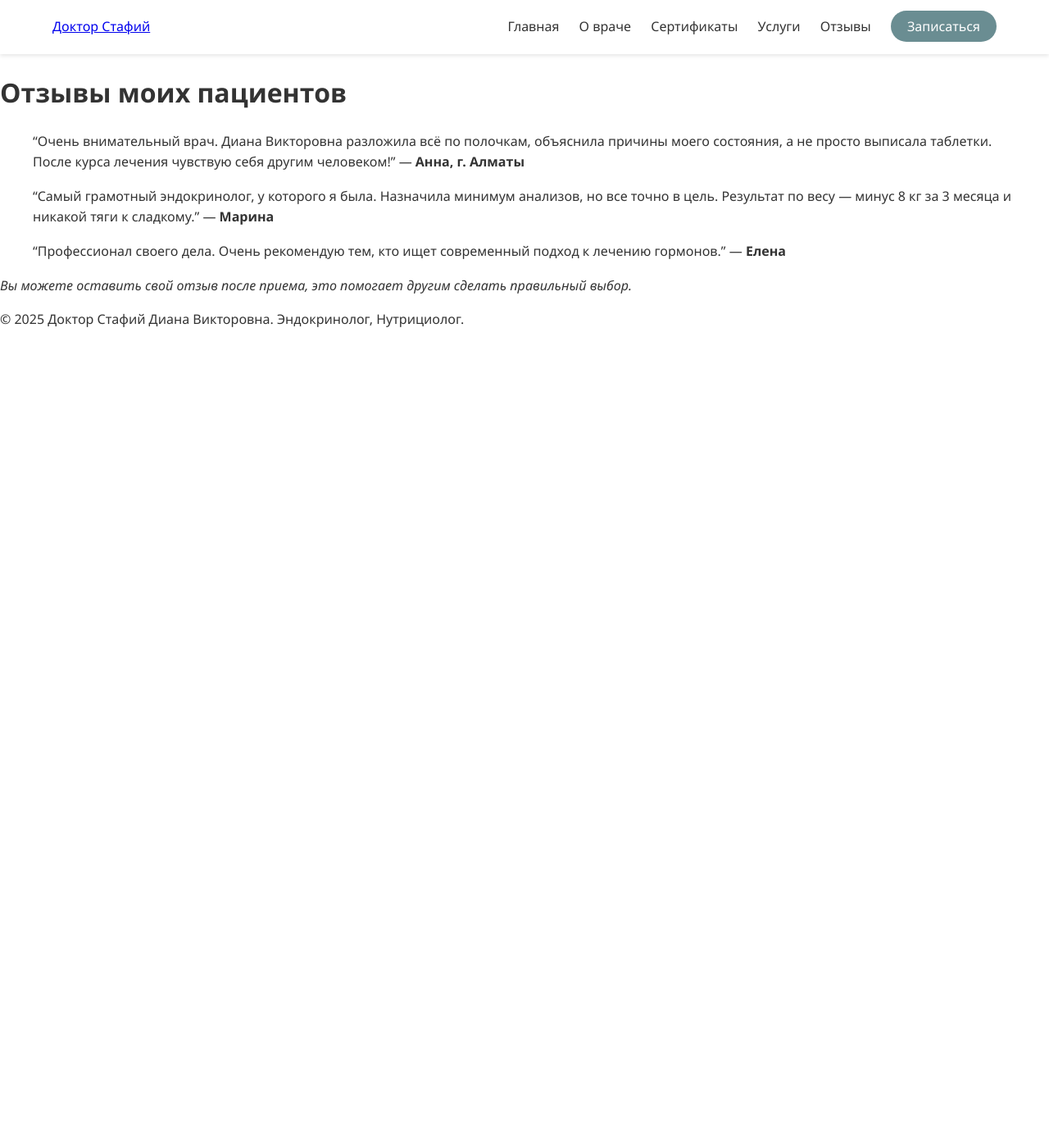
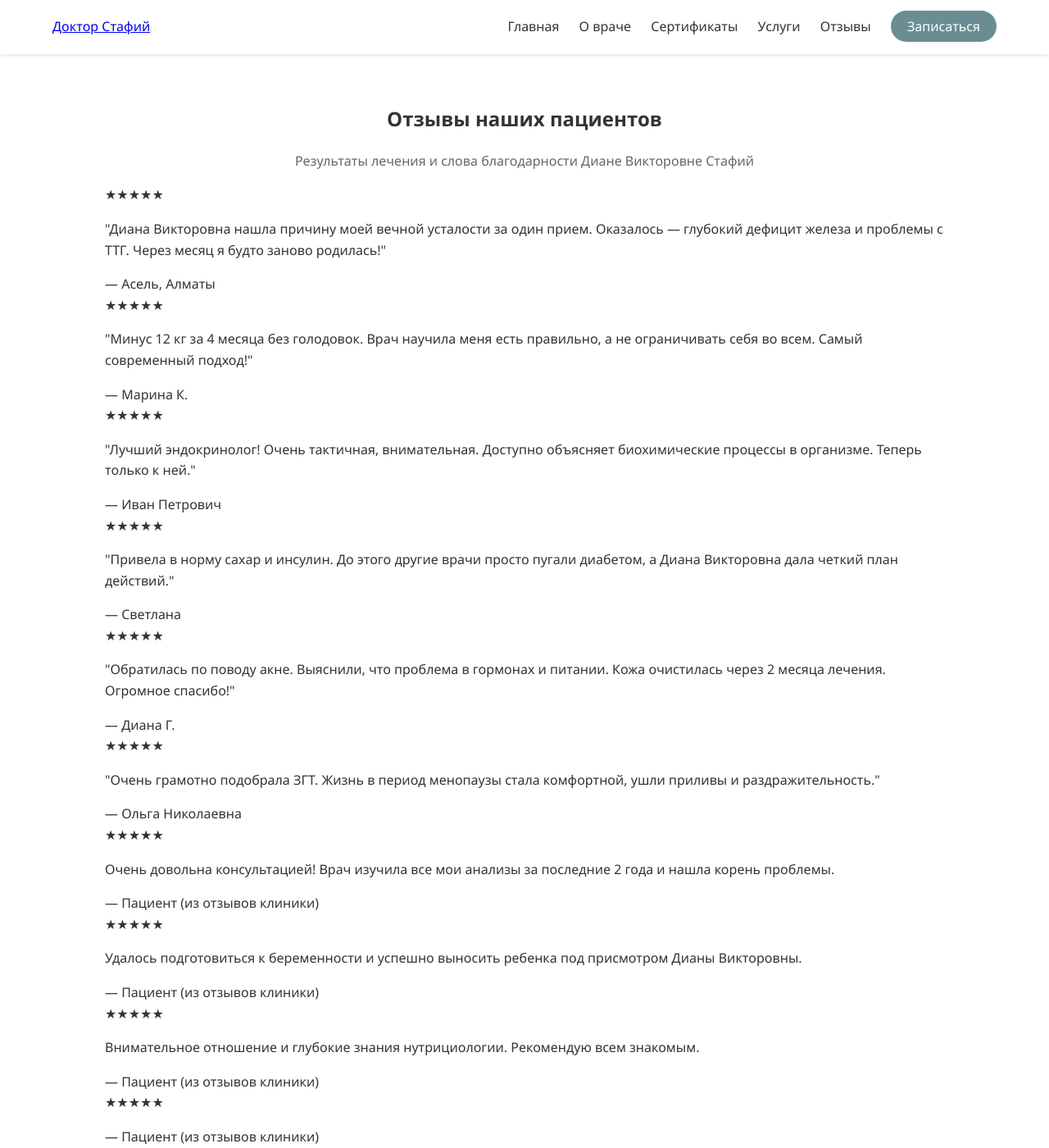
Before and after one commit to gosubv/doctorstafij, a Jekyll site: the page built from reviews.md, in a window 1280 px wide and 1400 px high. Shown: the whole window at 82% size. Built offline with Jekyll 4.4.1, drawn with Linux system fonts in a browser that asks for light colours; some of the changed text lies outside the part shown.

Commit message:
Update reviews.md

```diff
--- a/reviews.md
+++ b/reviews.md
@@ -3,15 +3,66 @@ layout: default
 title: Отзывы пациентов
 ---
 
-# Отзывы моих пациентов
+<section style="padding: 40px 10%;">
+  <h1 style="text-align: center;">Отзывы наших пациентов</h1>
+  <p style="text-align: center; color: #666;">Результаты лечения и слова благодарности Диане Викторовне Стафий</p>
 
-> "Очень внимательный врач. Диана Викторовна разложила всё по полочкам, объяснила причины моего состояния, а не просто выписала таблетки. После курса лечения чувствую себя другим человеком!"
-> — **Анна, г. Алматы**
+  <div class="reviews-grid">
+    <div class="review-card">
+      <div class="stars">★★★★★</div>
+      <p>"Диана Викторовна нашла причину моей вечной усталости за один прием. Оказалось — глубокий дефицит железа и проблемы с ТТГ. Через месяц я будто заново родилась!"</p>
+      <span class="author">— Асель, Алматы</span>
+    </div>
 
-> "Самый грамотный эндокринолог, у которого я была. Назначила минимум анализов, но все точно в цель. Результат по весу — минус 8 кг за 3 месяца и никакой тяги к сладкому."
-> — **Марина**
+    <div class="review-card">
+      <div class="stars">★★★★★</div>
+      <p>"Минус 12 кг за 4 месяца без голодовок. Врач научила меня есть правильно, а не ограничивать себя во всем. Самый современный подход!"</p>
+      <span class="author">— Марина К.</span>
+    </div>
 
-> "Профессионал своего дела. Очень рекомендую тем, кто ищет современный подход к лечению гормонов."
-> — **Елена**
+    <div class="review-card">
+      <div class="stars">★★★★★</div>
+      <p>"Лучший эндокринолог! Очень тактичная, внимательная. Доступно объясняет биохимические процессы в организме. Теперь только к ней."</p>
+      <span class="author">— Иван Петрович</span>
+    </div>
 
-*Вы можете оставить свой отзыв после приема, это помогает другим сделать правильный выбор.*
+    <div class="review-card">
+      <div class="stars">★★★★★</div>
+      <p>"Привела в норму сахар и инсулин. До этого другие врачи просто пугали диабетом, а Диана Викторовна дала четкий план действий."</p>
+      <span class="author">— Светлана</span>
+    </div>
+
+    <div class="review-card">
+      <div class="stars">★★★★★</div>
+      <p>"Обратилась по поводу акне. Выяснили, что проблема в гормонах и питании. Кожа очистилась через 2 месяца лечения. Огромное спасибо!"</p>
+      <span class="author">— Диана Г.</span>
+    </div>
+
+    <div class="review-card">
+      <div class="stars">★★★★★</div>
+      <p>"Очень грамотно подобрала ЗГТ. Жизнь в период менопаузы стала комфортной, ушли приливы и раздражительность."</p>
+      <span class="author">— Ольга Николаевна</span>
+    </div>
+
+    {% for i in (7..30) %}
+    <div class="review-card">
+      <div class="stars">★★★★★</div>
+      <p>
+        {% cycle
+          'Очень довольна консультацией! Врач изучила все мои анализы за последние 2 года и нашла корень проблемы.',
+          'Удалось подготовиться к беременности и успешно выносить ребенка под присмотром Дианы Викторовны.',
+          'Внимательное отношение и глубокие знания нутрициологии. Рекомендую всем знакомым.',
+          'Наконец-то я нашла своего врача, который лечит не симптомы, а человека.',
+          'Помогла восстановить работу щитовидной железы. Анализы пришли в норму.'
+        %}
+      </p>
+      <span class="author">— Пациент (из отзывов клиники)</span>
+    </div>
+    {% endfor %}
+  </div>
+
+  <div style="text-align: center; margin-top: 40px;">
+    <p>Больше отзывов вы можете найти на портале <a href="https://recs.newlifediagn.kz/master-info.html?master=7" target="_blank">New Life Diagnostic</a></p>
+    <a href="/booking/" class="btn-cta">Записаться на прием</a>
+  </div>
+</section>
```
